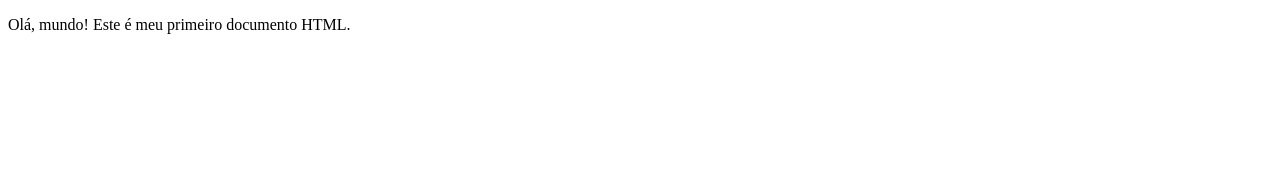
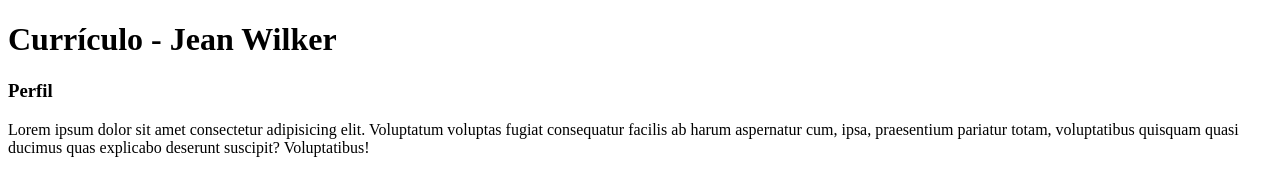
Before and after one commit to jeanwilker/frontend-m03-01-html-exercicio, a plain HTML site: page index.html in a window 1280 px wide. Drawn offline with Linux system fonts and the light colour scheme.

Commit message:
Criando cabeçalho e perfil

```diff
--- a/index.html
+++ b/index.html
@@ -8,7 +8,23 @@
 
   <body>
 
-    <P>Olá, mundo! Este é meu primeiro documento HTML.</P>
+    <header>
+      <h1>Currículo - Jean Wilker</h1>
+    </header>
+
+    <main>
+      <section>
+       <h3>Perfil</h3>
+
+       <div>
+         <p>Lorem ipsum dolor sit amet consectetur adipisicing elit. Voluptatum
+            voluptas fugiat consequatur facilis ab harum aspernatur cum, ipsa,
+            praesentium pariatur totam, voluptatibus quisquam quasi ducimus quas
+            explicabo deserunt suscipit? Voluptatibus!</p>
+       </div>
+
+      </section>
+    </main>
 
   </body>
 
```
